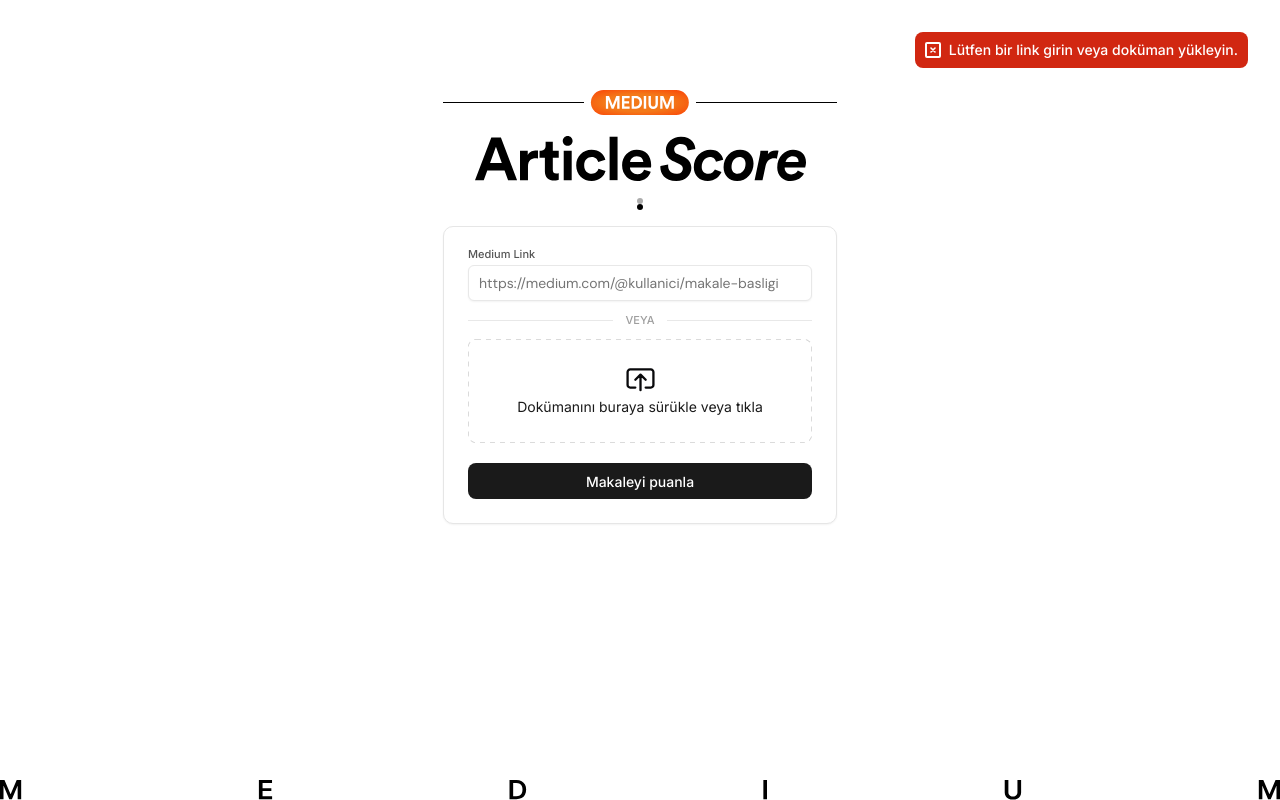
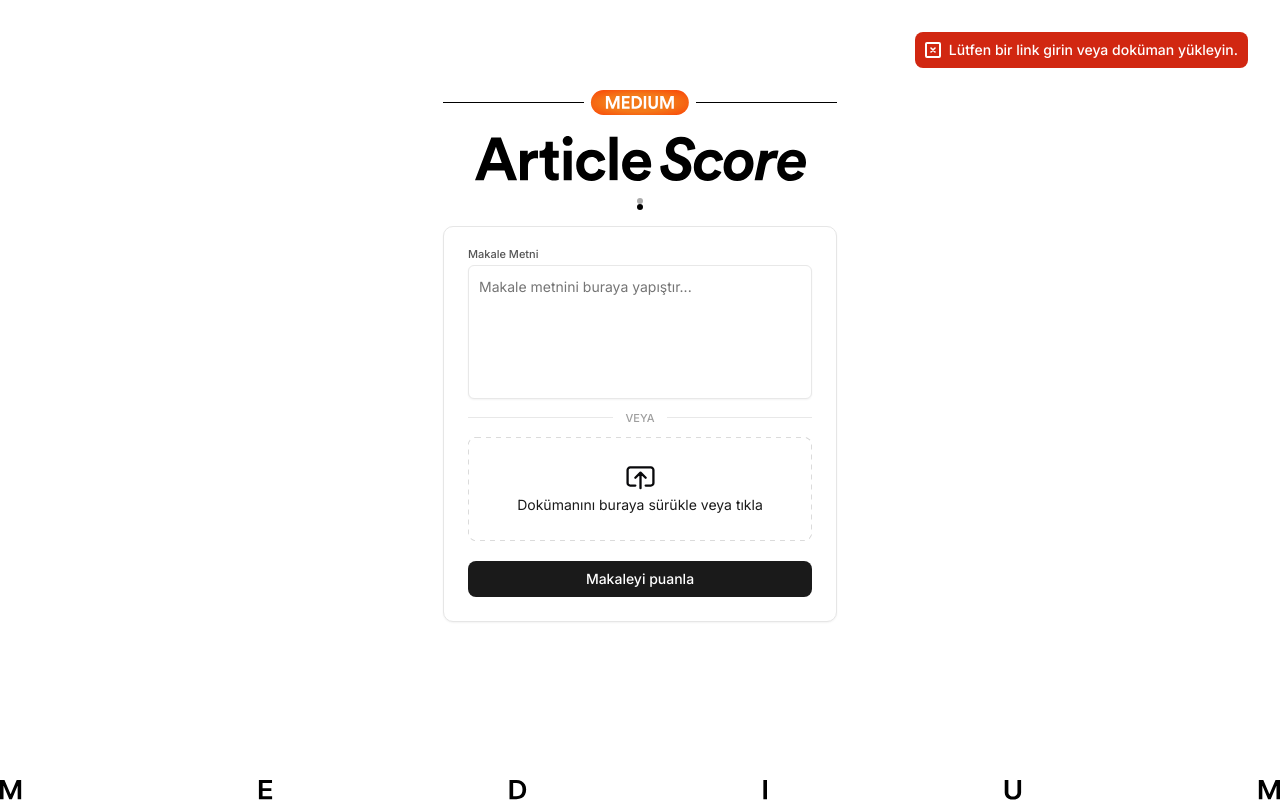
Before and after one commit to cenkyilmazz/article-score, a plain HTML site: page index.html in a window 1280 px wide. Both pictures are taken after a click on the button "Makaleyi puanla". Drawn offline with Linux system fonts and the light colour scheme.

Commit message:
Add files via upload

```diff
--- a/index.html
+++ b/index.html
@@ -73,24 +73,27 @@
       margin-bottom: 4px;
     }
 
-    input[type="text"] {
+    input[type="text"], textarea {
       width: 346px;
       max-width: 100%;
-      height: 36px;
-      padding: 0 10px;
+      padding: 10px;
       border: 1px solid var(--border);
       border-radius: 6px;
       font-size: 14px;
-      font-family: 'DM Sans', sans-serif;
+      font-family: 'Inter', sans-serif;
+      font-weight: 400;
       outline: none;
       transition: border-color 0.2s;
       color: var(--black);
       background: #fff;
       box-shadow: 0 1px 2px rgba(26, 26, 26, 0.05);
       display: block;
+      resize: none;
+      line-height: 1.6;
     }
-    input[type="text"]:focus { border-color: #1a1a1a; box-shadow: none; outline: none; }
-    input[type="text"]:disabled { background: #f9f9f9; color: #aaa; }
+    input[type="text"] { height: 36px; padding: 0 10px; }
+    input[type="text"]:focus, textarea:focus { border-color: #1a1a1a; box-shadow: none; outline: none; }
+    input[type="text"]:disabled, textarea:disabled { background: #f9f9f9; color: #aaa; }
 
     .divider {
       display: flex;
@@ -451,8 +454,8 @@
   <!-- Input Card -->
   <div class="card">
     <div class="card-inner">
-      <label class="field-label">Medium Link</label>
-      <input type="text" id="urlInput" placeholder="https://medium.com/@kullanici/makale-basligi" />
+      <label class="field-label">Makale Metni</label>
+      <textarea id="urlInput" placeholder="Makale metnini buraya yapıştır..." rows="5"></textarea>
 
       <div class="divider">
         <div class="divider-line"></div>
@@ -643,6 +646,12 @@ SADECE şu JSON formatında yanıt ver, başka hiçbir şey yazma:
       }
     });
 
+    // Auto-resize textarea
+    urlInput.addEventListener("input", () => {
+      urlInput.style.height = "auto";
+      urlInput.style.height = Math.min(urlInput.scrollHeight, 200) + "px";
+    });
+
     const IMPORT_SVG = `<svg width="31" height="31" viewBox="0 0 35 35" fill="none" xmlns="http://www.w3.org/2000/svg"><path d="M17.5026 30.625L17.5026 13.125M17.5026 13.125L23.3359 18.9583M17.5026 13.125L11.6693 18.9583M23.3359 27.7083L29.1693 27.7083C29.9428 27.7083 30.6847 27.401 31.2317 26.8541C31.7787 26.3071 32.0859 25.5652 32.0859 24.7917L32.0859 10.2083C32.0859 9.43479 31.7787 8.69292 31.2317 8.14594C30.6847 7.59896 29.9428 7.29167 29.1693 7.29167L5.83594 7.29167C5.06239 7.29167 4.32053 7.59896 3.77355 8.14594C3.22656 8.69292 2.91927 9.43478 2.91927 10.2083L2.91927 24.7917C2.91927 25.5652 3.22656 26.3071 3.77354 26.8541C4.32053 27.401 5.06239 27.7083 5.83594 27.7083L11.6693 27.7083" stroke="#09090B" stroke-width="2.6" stroke-linecap="round" stroke-linejoin="round"/></svg>`;
 
     function handleFile(file) {
@@ -806,9 +815,8 @@ SADECE şu JSON formatında yanıt ver, başka hiçbir şey yazma:
       }
       setLoading(true);
 
-      const content = docText.trim()
-        ? `Aşağıdaki makale metnini değerlendir:\n\n${docText.slice(0, 6000)}`
-        : `Şu Medium makalesini değerlendir (URL): ${url}`;
+      const articleText = docText.trim() || pastedText;
+      const content = `Aşağıdaki makale metnini değerlendir:\n\n${articleText.slice(0, 8000)}`;
 
       // ← Vercel deploy sonrası kendi URL'inle değiştir
       const PROXY_URL = "https://article-score.netlify.app/.netlify/functions/score";
```
